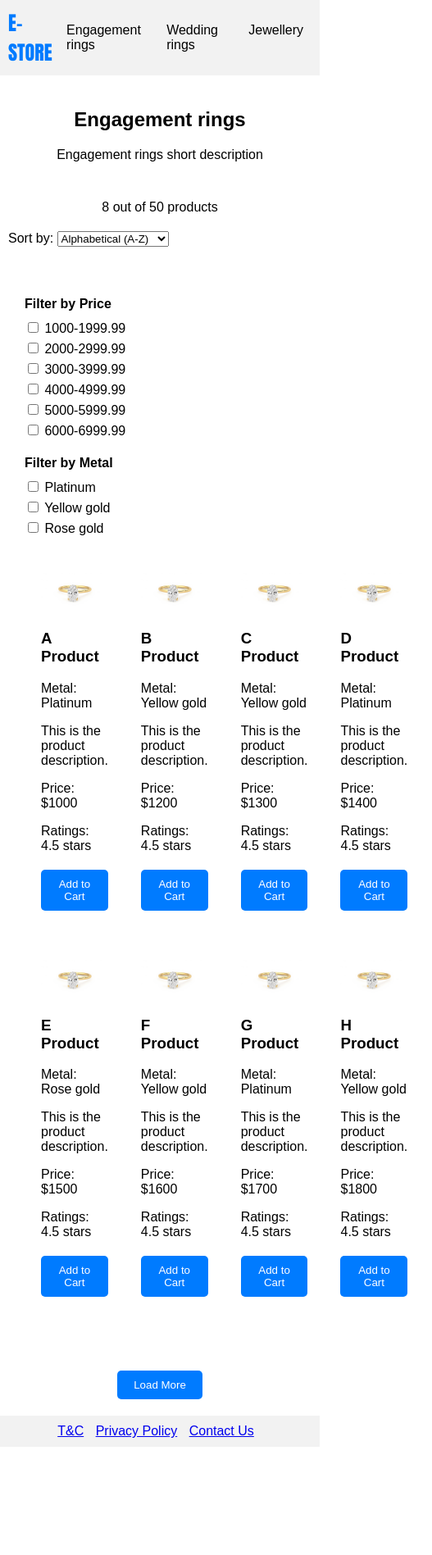
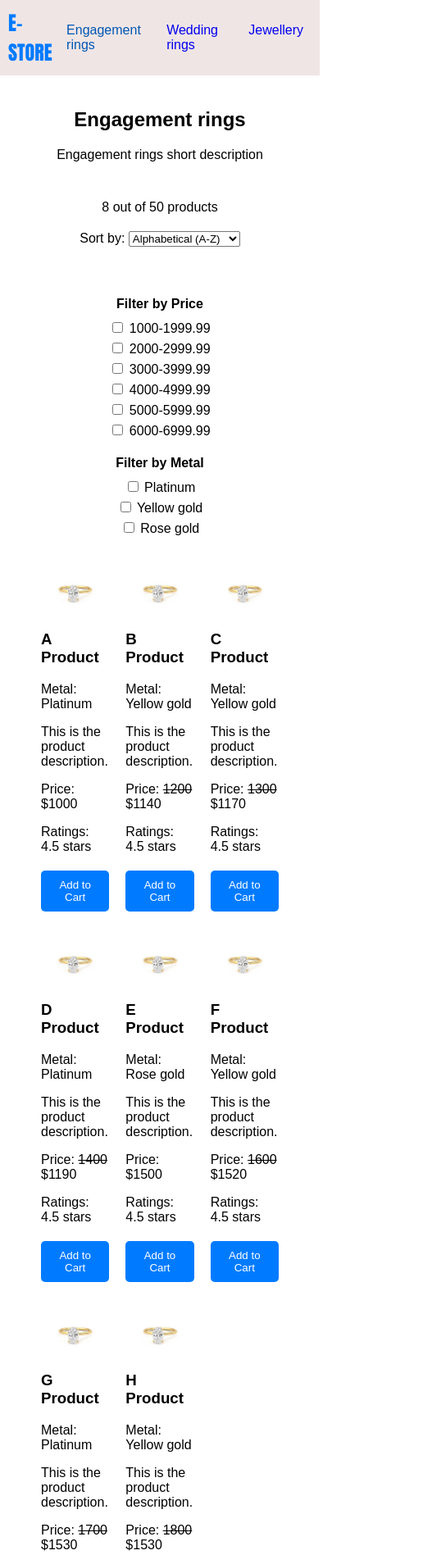
Before and after one commit to c4-nexus/c4-nexus.github.io, a website with bundled scripts: page index.html in a window 390 px wide. Shown: the top 1897 px of the page at 82% size, 527 px wide, since content can reach past the window. Before the commit the page ends 1765 px from the top, so only its background shows below. Built offline with nearby package versions, Linux system fonts and the light colour scheme.

Commit message:
Finalized some stylings

```diff
--- a/index.html
+++ b/index.html
@@ -17,11 +17,6 @@
       <!-- Categories will be dynamically added here -->
     </nav>
   </header>
-
-  <!-- Displays on add to cart event -->
-  <div id="cartAlert">
-    Product added to cart!
-  </div>
 
   <!-- Product Name and Description -->
   <div class="category-description">
@@ -65,6 +60,12 @@
       <li><a href="#">Contact Us</a></li>
     </ul>
   </footer>
+
+
+  <!-- Displays on add to cart event -->
+  <div id="cartAlert">
+    Product added to cart!
+  </div>
 </body>
 
 </html>
--- a/src/components/category.js
+++ b/src/components/category.js
@@ -13,10 +13,16 @@ function renderCategories(ctx) {
           </ul>`
 
     const categoryTemplate = (category) => html`
-    <li><a href="#">${category}</a></li>`
+    <li><a  @click=${onClick} href="#">${category}</a></li>`
+
+    function onClick(event) {
+        navCategories.forEach(a => a.classList.remove('active'));
+        event.target.classList.add('active');
+    }
 
     render(categoriesTemplate(ctx), catContainer);
-
+    const navCategories = Array.from(document.querySelectorAll('#categories-select a'));
+    navCategories[0].classList.add('active');
 }
 
 
--- a/src/components/metalFilter.js
+++ b/src/components/metalFilter.js
@@ -1,6 +1,7 @@
 import { html, render } from '../lib.js';
 const container = document.querySelector('.metal-filter');
 
+//Function to render metal filters
 function renderMetalTypeFilters(ctx) {
     const allMetalTypes = ctx.filteredProducts.map(product => product.metal);
     let uniqueMetalTypes = [];
--- a/src/components/priceFilter.js
+++ b/src/components/priceFilter.js
@@ -1,6 +1,7 @@
 import { html, render } from "../lib.js";
 const container = document.querySelector('.price-filter');
 
+//Function to render price filters
 function renderPriceRangeFilters(ctx) {
   const allPrices = ctx.filteredProducts.map(product => product.price);
   const maxPrice = Math.ceil(Math.max(...allPrices));
--- a/src/components/products.js
+++ b/src/components/products.js
@@ -9,7 +9,7 @@ const cartAlert = document.getElementById('cartAlert');
 function renderProductGrid(ctx) {
 
     ctx.filteredProducts = ctx.filterProducts(ctx);
-
+    //Logic to display appropriate items in the grid
     if (ctx.shownProducts.length > ctx.filteredProducts.length) {
         ctx.gridCounter = 8;
     }
@@ -27,15 +27,15 @@ function renderProductGrid(ctx) {
     } else {
         loadMoreButton.style.display = 'none';
     }
-
+    //Logic to sort items
     if (ctx.sorting == 'nameAsc') {
         ctx.shownProducts.sort((a, b) => a.name.localeCompare(b.name));
     } else if (ctx.sorting == 'nameDesc') {
         ctx.shownProducts.sort((a, b) => b.name.localeCompare(a.name));
     } else if (ctx.sorting == 'priceAsc') {
-        ctx.shownProducts.sort((a, b) => a.price - b.price);
+        ctx.shownProducts.sort((a, b) => (a.price * (100 - a.discount) / 100) - (b.price * (100 - b.discount) / 100));
     } else if (ctx.sorting == 'priceDesc') {
-        ctx.shownProducts.sort((a, b) => b.price - a.price);
+        ctx.shownProducts.sort((a, b) => (b.price * (100 - b.discount) / 100) - (a.price * (100 - a.discount) / 100));
     }
 
     const productTemplate = (product) => html`
@@ -44,7 +44,10 @@ function renderProductGrid(ctx) {
             <h3>${product.name}</h3>
             <p>Metal: ${product.metal}</p>
             <p>${product.description}</p>
-            <p>Price: $${product.price}</p>
+            ${product.discount == 0
+                ? html`<p>Price: $${product.price}</p>`
+                : html`<p>Price: <s>${product.price}</s> $${product.price  * (100 - product.discount) / 100}</p>`}
+
             <p>Ratings: ${product.rating} stars</p>
             <button @click= ${onClick} class="add-to-cart">Add to Cart</button>
         </div>`
@@ -55,7 +58,7 @@ function renderProductGrid(ctx) {
     render(countTemplate(ctx), counterContainer);
     render(ctx.shownProducts.map(productTemplate), productContainer);
 }
-
+//Handle add to cart event
 function onClick() {
     cartAlert.style.display = 'block';
     setTimeout(() => {
--- a/src/components/sort.js
+++ b/src/components/sort.js
@@ -2,6 +2,7 @@ import { render, html } from '../lib.js';
 
 const sortContainer = document.querySelector('.sorting');
 
+//Function to render sorting options
 export function renderSortingOptions(ctx) {
 
     const sortingTemplate = () => html`
--- a/src/main.js
+++ b/src/main.js
@@ -8,7 +8,7 @@ import { loadMoreHandler } from './components/loadMore.js';
 import { renderSortingOptions } from './components/sort.js';
 
 
-// Add event listeners
+//Start the app
 document.addEventListener('DOMContentLoaded', async () => {
     const [products, categories] = await Promise.all([getData('products'), getData('categories')]);
 
@@ -38,8 +38,6 @@ document.addEventListener('DOMContentLoaded', async () => {
     renderMetalTypeFilters(ctx);
     renderSortingOptions(ctx);
 
-    //Event handlers
-
     //category change
     const categoriesAnchors = Array.from(document.querySelectorAll('#categories-select a'));
     categoriesAnchors.forEach(a => a.addEventListener('click', (event) => handleCategoryChange(event, ctx)));
--- a/src/util.js
+++ b/src/util.js
@@ -1,6 +1,9 @@
+//Function to filter products based on multi criteria
 function filterProducts(ctx) {
+    //get products for the specific category
     ctx.filteredProducts = ctx.products.filter(product => product.category == ctx.category);
 
+    //filter based on price
     if (ctx.selectedPrices && ctx.selectedPrices.length != 0) {
         ctx.filteredProducts = ctx.filteredProducts.filter(product => {
             let isInFilter = false;
@@ -12,7 +15,7 @@ function filterProducts(ctx) {
             return isInFilter;
         })
     }
-
+    //filter based on metal type
     if (ctx.selectedMetals && ctx.selectedMetals.length != 0) {
         ctx.filteredProducts = ctx.filteredProducts.filter(product => {
             let isInFilter = false;
--- a/styles/cart.css
+++ b/styles/cart.css
@@ -1,4 +1,4 @@
-/* Styling for the alert container */
+
 #cartAlert {
     position: fixed;
     top: 20px;
--- a/styles/main.css
+++ b/styles/main.css
@@ -12,7 +12,7 @@ body {
 header {
   position: sticky;
   top: 0;
-    background-color: #f2f2f2;
+  background-color: #f0e5e5;
   padding: 10px;
   display: flex;
   justify-content: space-between;
@@ -28,12 +28,15 @@ body {
 }
 
 #categories-select li {
-    margin: 0 10px; /* Adjust the margin as per your preference */
+  margin: 0 10px;
 }
 
 #categories-select li a {
   text-decoration: none;
-    color:inherit;
+}
+
+.active {
+  color: #0056b3;
 }
 
 .logo {
@@ -43,6 +46,7 @@ body {
   color: #007bff;
   text-transform: uppercase;
 }
+
 .product-counter {
   padding: 10px;
   text-align: center;
@@ -56,18 +60,19 @@ body {
 }
 
 .filtering {
-    flex-basis: 250px;
   padding: 10px;
 }
 
 .sorting {
   padding: 10px;
+  text-align: right;
 }
 
 .category-description {
   text-align: center;
   padding: 20px;
 }
+
 
 footer {
   background-color: #f2f2f2;
@@ -100,3 +105,22 @@ body {
 button:hover {
   background-color: #0056b3;
 }
+
+li:hover {
+  color: #0056b3;
+}
+
+
+@media (max-width: 675px) {
+  .sorting {
+    text-align: center;
+  }
+
+  main {
+    display: block;
+  }
+  .price-filter,
+  .metal-filter {
+    text-align: center;
+  }
+}
--- a/styles/product.css
+++ b/styles/product.css
@@ -1,8 +1,7 @@
 .product-grid {
     flex: 1;
     display: grid;
-    grid-template-columns: repeat(4, 1fr);
-    gap: 20px;
+    grid-template-columns: repeat(3, 1fr);
     padding: 20px;
   }
 
```
Lines whose indentation alone changed are shown as unchanged.
